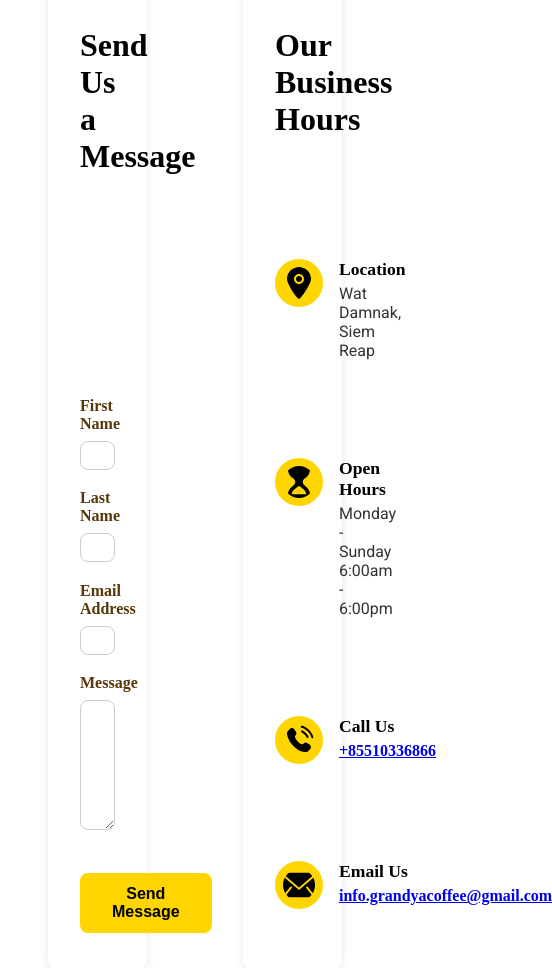
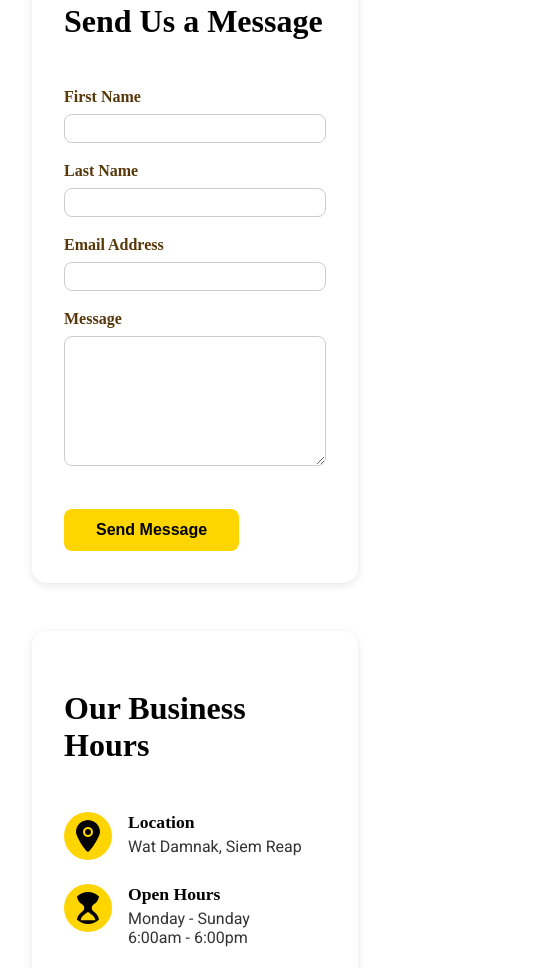
Before and after one commit to grandyacoffee/grandyacoffee, a plain HTML site: page pages/contact.html in a window 390 px wide. Shown: the part 875-1843 px from the top of the page, 552 px wide, since content can reach past the window. Drawn offline with Linux system fonts and the light colour scheme.

Commit message:
add mobile view

```diff
--- a/styles/desktop.css
+++ b/styles/desktop.css
@@ -882,11 +882,23 @@ img {
   margin: 0 0 0.25em 0;
   font-size: 1.1em;
   color: var(--primary-color);
+  text-align: left;
 }
 .operation-info-section p {
   margin: 0;
   color: var(--text-color);
   font-size: 1em;
+  text-align: left;
+}
+.operation-info-section a {
+    text-decoration: none;
+    color: var(--text-color);
+    font-size: 1em;
+    text-align: left;
+}
+.operation-info-section a:hover {
+    color: #58370a;
+    text-decoration: underline;
 }
 /* MAP LOCATION SECTION */
 #map-location {
--- a/styles/mobile.css
+++ b/styles/mobile.css
@@ -494,4 +494,164 @@
             transform: translateX(-100%);
         }
     }
+    .contact-page {
+        flex-direction: column;
+        padding: 2em;
+    }
+    /* CONTACT PAGE LAYOUT */
+    #contact-page {
+    display: flex;
+    flex-direction: column;
+    justify-content: center;
+    align-items: stretch; /* Ensures children have equal height */
+    padding: 2em;
+    box-sizing: border-box;
+    }
+    #contact-forms, #business-contact {
+    width: 100%;
+    max-width: 100%;
+    margin: 0;
+    box-shadow: 0 2px 8px rgba(0,0,0,0.1);
+    border-radius: 15px;
+    padding: 2em;
+    box-sizing: border-box;
+    display: block;
+    height: auto;
+    }
+    #contact-forms {
+    margin-right: 1.5em;
+    }
+    #business-contact {
+    margin-left: 0;
+    width: 100%;
+    text-align: center;
+    display: flex;
+    flex-direction: column;
+    align-items: center;
+    }
+    #business-contact > * {
+    width: 100%;
+    max-width: 400px;
+    }
+    #contact-forms h2, #business-contact h2 {
+    font-size: 24pt;
+    font-weight: 700;
+    color: var(--primary-color);
+    margin-bottom: 1.5em;
+    text-align: left;
+    }
+    .contact-form .form-group {
+    margin-bottom: 1.2em;
+    display: flex;
+    flex-direction: column;
+    }
+    .contact-form label {
+    font-weight: 600;
+    margin-bottom: 0.5em;
+    color: var(--border-color);
+    }
+    .contact-form input,
+    .contact-form textarea {
+    padding: 0.25em;
+    border: 1px solid #ccc;
+    border-radius: 8px;
+    font-size: 12pt;
+    font-family: var(--primary-font);
+    background: #fff;
+    resize: vertical;
+    }
+    .contact-form textarea {
+    min-height: 120px;
+    }
+    .contact-form .btn {
+    margin-top: 1.5em;
+    background: var(--secondary-color);
+    color: var(--primary-color);
+    border: none;
+    border-radius: 8px;
+    padding: 0.75em 2em;
+    font-weight: 700;
+    font-size: 1em;
+    cursor: pointer;
+    transition: background 0.2s, color 0.2s;
+    }
+    .contact-form .btn:hover {
+    background: var(--primary-color);
+    color: var(--secondary-color);
+    }
+    .business-contact h2 {
+    margin-bottom: 1.5em;
+    }
+    .operation-info {
+    display: flex;
+    align-items: flex-start;
+    gap: 1em;
+    margin-bottom: 1.5em;
+    }
+    .operation-info img {
+    width: 32px;
+    height: 32px;
+    object-fit: contain;
+    border-radius: 50%;
+    padding: 0.5em;
+    }
+    .operation-info-section h3 {
+    margin: 0 0 0.25em 0;
+    font-size: 1.1em;
+    }
+    .operation-info-section p {
+    margin: 0;
+    font-size: 1em;
+    }
+    /* MAP LOCATION SECTION */
+    #map-location {
+    display: block;
+    margin: 3em auto 0 auto;
+    padding: 0;
+    max-width: none;
+    width: 100%;
+    position: relative;
+    margin: 0;
+    box-sizing: border-box;
+    }
+    .map-section {
+    width: 80%;
+    max-width: 1400px;
+    margin: 0 auto;
+    padding: 2em;
+    box-sizing: border-box;
+    }
+    .map-section h3 {
+        font-size: 24pt;
+        font-weight: 700;
+    }
+    .map-section h3,
+    .map-section p {
+    text-align: center;
+    margin-left: 1em;
+    }
+    .map-frame {
+    width: 100%;
+    height: 400px;
+    border-radius: 10px;
+    margin: 2em 0 0 0;
+    display: block;
+    }
+    .instagram {
+        display: flex;
+        flex-direction: column;
+        align-items: center;
+        justify-content: center;
+        padding: 2em;
+    }
+    /* terms etc. */
+    #terms {
+        padding: 0;
+        margin: 0;
+        display: flex;
+        flex-direction: column;
+    }
+    #terms-info {
+        padding: 8em 6em 4em 6em;
+    }
 }
```
